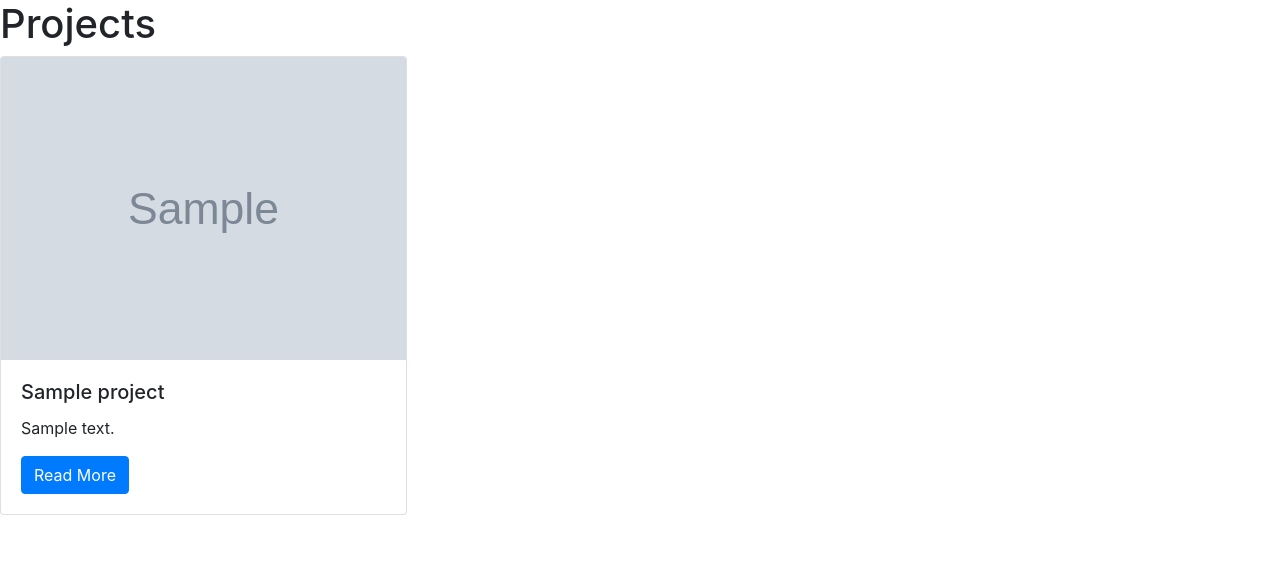
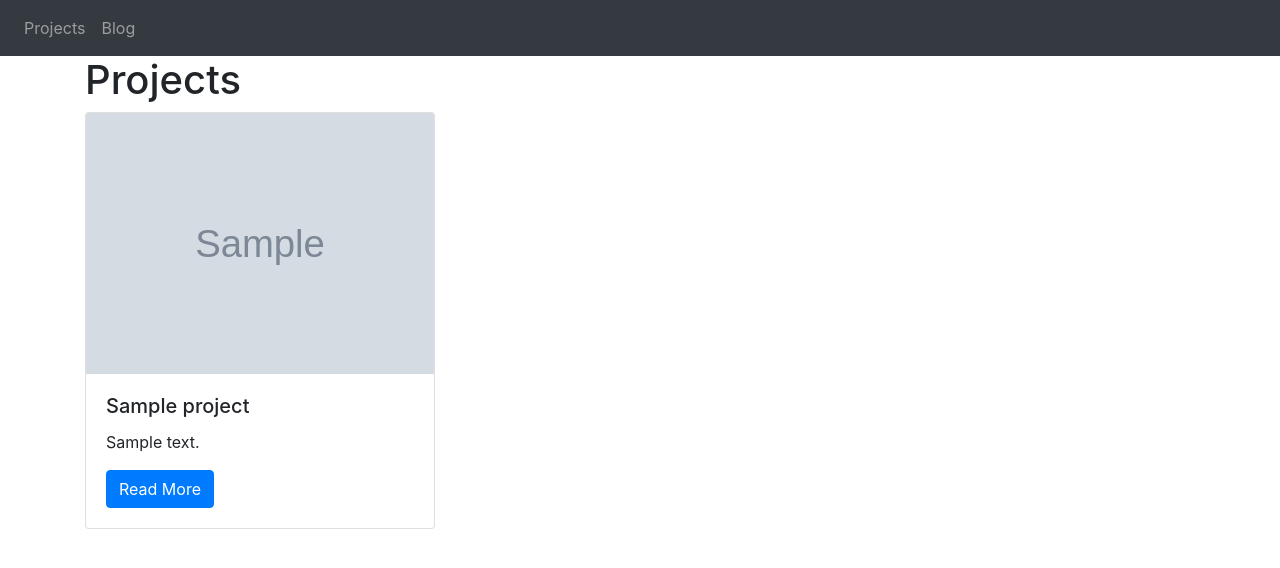
Before and after one commit to sukubhattu/rp-portfolio, a Django app: page /projects/ in a window 1280 px wide. Shown: the top 568 px of the page. Run offline with Django 3.2, Linux system fonts and the light colour scheme; tables that the repository leaves empty hold one stand-in row (values such as "Sample post"); grey boxes marked "Sample" are stand-in pictures; some libraries are stand-ins or nearby versions.

Commit message:
Change to navbar in base.html

```diff
--- a/personal_portfolio/settings.py
+++ b/personal_portfolio/settings.py
@@ -38,6 +38,7 @@ INSTALLED_APPS = [
     "django.contrib.messages",
     "django.contrib.staticfiles",
     "projects.apps.ProjectsConfig",
+    "blog.apps.BlogConfig",
 ]
 
 MIDDLEWARE = [
--- a/personal_portfolio/templates/base.html
+++ b/personal_portfolio/templates/base.html
@@ -5,7 +5,24 @@
 	crossorigin="anonymous"
 />
 
-{% block page_content %}{% endblock %}
+<nav class="navbar navbar-expand-sm navbar-dark bg-dark sticky-top">
+
+	<button class="navbar-toggler" type="button" data-toggle="collapse" data-target="#navbarSupportedContent" aria-controls="navbarSupportedContent" aria-expanded="false" aria-label="Toggle navigation">
+			<span class="navbar-toggler-icon"></span>
+	</button>
+			<ul class="navbar-nav">
+					<li class="nav-item">
+							<a class="nav-link" href="{% url "project_index" %}">Projects <span class="sr-only">(current)</span></a>
+					</li>
+					<li class="nav-item">
+							<a class="nav-link" href="{% url "blog_index" %}">Blog</a>
+					</li>
+			</ul>
+	</div>
+</nav>
+
+
+<div class="container">{% block page_content %}{% endblock %}</div>
 
 <script
 	src="https://code.jquery.com/jquery-3.3.1.slim.min.js"
--- a/personal_portfolio/urls.py
+++ b/personal_portfolio/urls.py
@@ -19,4 +19,5 @@ from django.urls import path, include
 urlpatterns = [
     path("admin/", admin.site.urls),
     path("projects/", include("projects.urls")),
+    path("blog/", include("blog.urls")),
 ]
```
